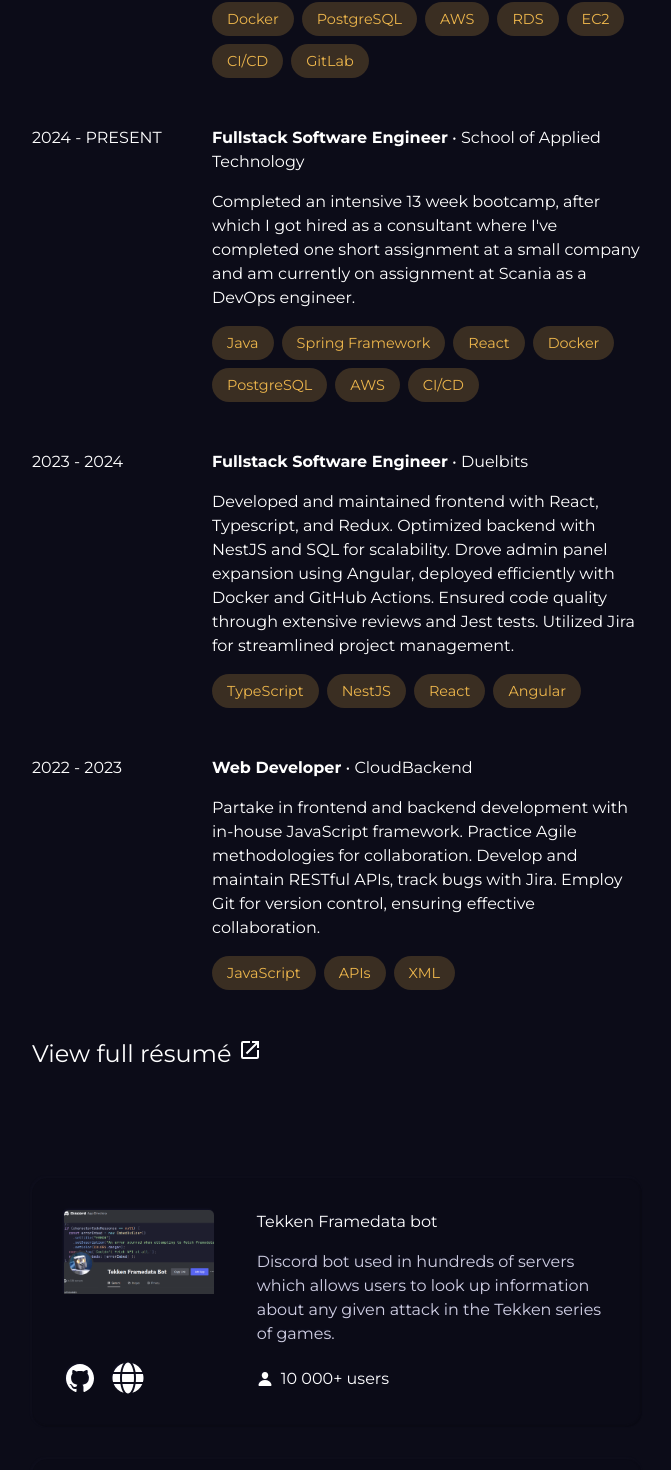
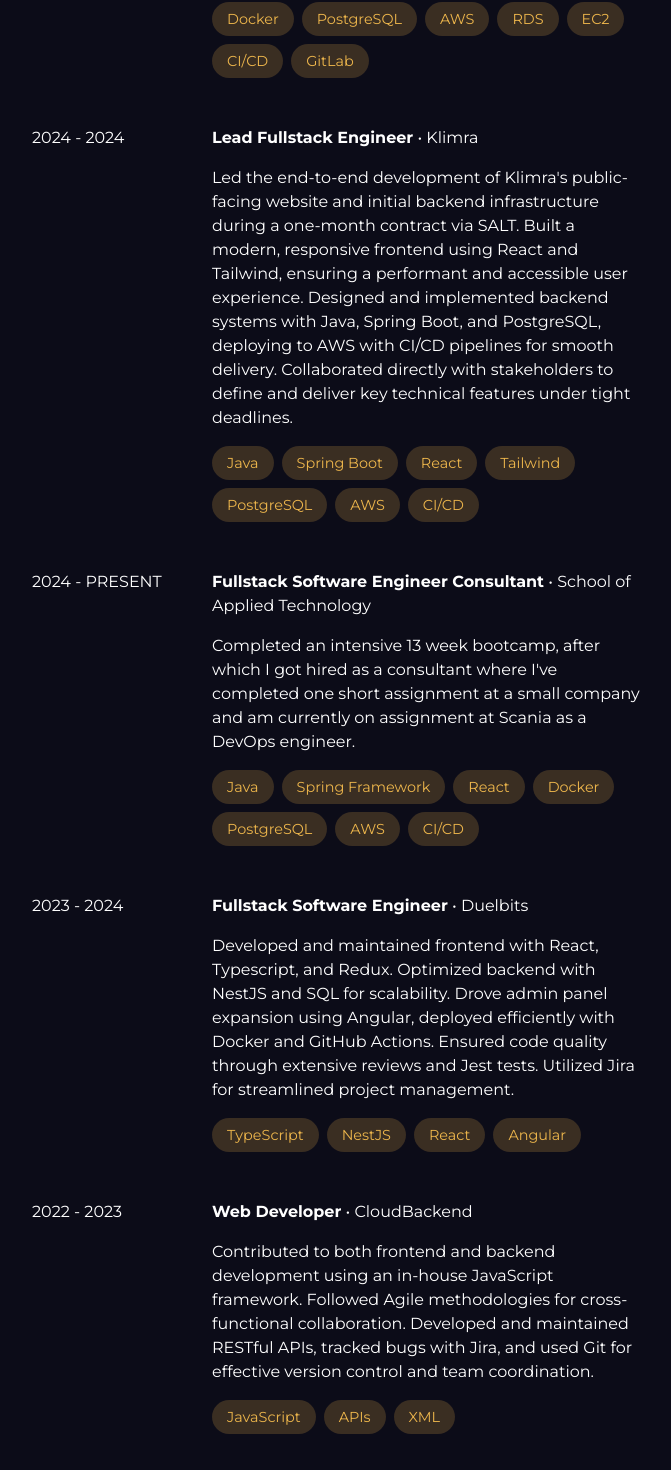
Before and after one commit to FrostemanNeogard/portfolio, a React (Vite) app: page / in a window 1280 px wide. Shown: the part 918-2388 px from the top of the page, without its empty margins (497-1168 px from the left). Built offline with nearby package versions, Linux system fonts and the light colour scheme; a web font is replaced by a local one.

Commit message:
Extract WorkArticle to separate component

```diff
--- /dev/null
+++ b/src/components/workArticle/index.tsx
@@ -0,0 +1,37 @@
+import * as Styled from "./styled";
+
+type WorkExperiencesProps = {
+  startDate: string;
+  endDate: string;
+  roleName: string;
+  companyName: string;
+  jobDescription: string;
+  tags: string[];
+};
+export const WorkArticle = ({
+  startDate,
+  endDate,
+  roleName,
+  companyName,
+  jobDescription,
+  tags,
+}: WorkExperiencesProps) => {
+  return (
+    <Styled.WorkArticle>
+      <h3>
+        {startDate} - {endDate}
+      </h3>
+      <h2>
+        <strong>{roleName}</strong> • {companyName}
+      </h2>
+      <p>{jobDescription}</p>
+      <div>
+        {tags.map((tag, index) => (
+          <span key={`work-tag-${companyName}-${roleName}-${index}`}>
+            {tag}
+          </span>
+        ))}
+      </div>
+    </Styled.WorkArticle>
+  );
+};
--- /dev/null
+++ b/src/components/workArticle/styled.ts
@@ -0,0 +1,27 @@
+import styled from "styled-components";
+
+export const WorkArticle = styled.article`
+  border-radius: 10px;
+  gap: 1rem 0.5rem;
+  display: grid;
+  grid-template-columns: 1fr 2.5fr;
+  grid-template-rows: auto auto auto;
+  h3 {
+    grid-row: 1 / -1;
+    text-align: left;
+    text-transform: uppercase;
+  }
+  div {
+    display: flex;
+    flex-wrap: wrap;
+    gap: 0.5rem;
+    font-size: 0.9rem;
+    span {
+      padding: 5px 15px;
+      border-radius: 9999px;
+      color: lighblue;
+      background-color: ${(props) => props.theme.secondaryDarkened};
+      color: ${(props) => props.theme.secondary};
+    }
+  }
+`;
--- a/src/components/workExperiences/index.tsx
+++ b/src/components/workExperiences/index.tsx
@@ -1,90 +1,87 @@
+import { WorkArticle } from "../workArticle";
 import * as Styled from "./styled";
 import { MdOpenInNew } from "react-icons/md";
 
 export const WorkExperiences = () => {
   return (
     <Styled.WorkSection id="work-experience">
-      <Styled.WorkArticle>
-        <h3>2024 - Present</h3>
-        <h2>
-          <strong>DevOps Engineer</strong> • Scania
-        </h2>
-        <p>
-          Design and implement CI/CD pipelines on GitLab to automate development
+      <WorkArticle
+        startDate="2024"
+        endDate="present"
+        roleName="DevOps Engineer"
+        companyName="Scania"
+        jobDescription="Design and implement CI/CD pipelines on GitLab to automate development
           and deployment processes, improving efficiency and reliability. Build
           and maintain AWS infrastructure, leveraging services like EC2, RDS,
           and Route 53 to support scalable applications. Develop and optimize
           Docker images for containerized deployments, ensuring consistency
           across environments. Work closely with development teams to enhance
-          automation, monitoring, and infrastructure as code practices.
-        </p>
-        <div>
-          <span>Docker</span>
-          <span>PostgreSQL</span>
-          <span>AWS</span>
-          <span>RDS</span>
-          <span>EC2</span>
-          <span>CI/CD</span>
-          <span>GitLab</span>
-        </div>
-      </Styled.WorkArticle>
-      <Styled.WorkArticle>
-        <h3>2024 - Present</h3>
-        <h2>
-          <strong>Fullstack Software Engineer</strong> • School of Applied
-          Technology
-        </h2>
-        <p>
-          Completed an intensive 13 week bootcamp, after which I got hired as a
+          automation, monitoring, and infrastructure as code practices."
+        tags={["Docker", "PostgreSQL", "AWS", "RDS", "EC2", "CI/CD", "GitLab"]}
+      />
+      <WorkArticle
+        startDate="2024"
+        endDate="2024"
+        roleName="Lead Fullstack Engineer"
+        companyName="Klimra"
+        jobDescription="Led the end-to-end development of Klimra's public-facing website and
+          initial backend infrastructure during a one-month contract via SALT. Built a modern,
+          responsive frontend using React and Tailwind, ensuring a performant and accessible
+          user experience. Designed and implemented backend systems with Java, Spring Boot,
+          and PostgreSQL, deploying to AWS with CI/CD pipelines for smooth delivery.
+          Collaborated directly with stakeholders to define and deliver key technical features
+          under tight deadlines."
+        tags={[
+          "Java",
+          "Spring Boot",
+          "React",
+          "Tailwind",
+          "PostgreSQL",
+          "AWS",
+          "CI/CD",
+        ]}
+      />
+      <WorkArticle
+        startDate="2024"
+        endDate="Present"
+        roleName="Fullstack Software Engineer Consultant"
+        companyName="School of Applied Technology"
+        jobDescription="Completed an intensive 13 week bootcamp, after which I got hired as a
           consultant where I've completed one short assignment at a small
-          company and am currently on assignment at Scania as a DevOps engineer.
-        </p>
-        <div>
-          <span>Java</span>
-          <span>Spring Framework</span>
-          <span>React</span>
-          <span>Docker</span>
-          <span>PostgreSQL</span>
-          <span>AWS</span>
-          <span>CI/CD</span>
-        </div>
-      </Styled.WorkArticle>
-      <Styled.WorkArticle>
-        <h3>2023 - 2024</h3>
-        <h2>
-          <strong>Fullstack Software Engineer</strong> • Duelbits
-        </h2>
-        <p>
-          Developed and maintained frontend with React, Typescript, and Redux.
+          company and am currently on assignment at Scania as a DevOps engineer."
+        tags={[
+          "Java",
+          "Spring Framework",
+          "React",
+          "Docker",
+          "PostgreSQL",
+          "AWS",
+          "CI/CD",
+        ]}
+      />
+      <WorkArticle
+        startDate="2023"
+        endDate="2024"
+        roleName="Fullstack Software Engineer"
+        companyName="Duelbits"
+        jobDescription="Developed and maintained frontend with React, Typescript, and Redux.
           Optimized backend with NestJS and SQL for scalability. Drove admin
           panel expansion using Angular, deployed efficiently with Docker and
           GitHub Actions. Ensured code quality through extensive reviews and
-          Jest tests. Utilized Jira for streamlined project management.
-        </p>
-        <div>
-          <span>TypeScript</span>
-          <span>NestJS</span>
-          <span>React</span>
-          <span>Angular</span>
-        </div>
-      </Styled.WorkArticle>
-      <Styled.WorkArticle>
-        <h3>2022 - 2023</h3>
-        <h2>
-          <strong>Web Developer</strong> • CloudBackend
-        </h2>
-        <p>
-          Partake in frontend and backend development with in-house JavaScript
-          framework. Practice Agile methodologies for collaboration. Develop and
-          maintain RESTful APIs, track bugs with Jira. Employ Git for version
-          control, ensuring effective collaboration.
-        </p>
-        <div>
-          <span>JavaScript</span>
-          <span>APIs</span>
-          <span>XML</span>
-        </div>
-      </Styled.WorkArticle>
+          Jest tests. Utilized Jira for streamlined project management."
+        tags={["TypeScript", "NestJS", "React", "Angular"]}
+      />
+      <WorkArticle
+        startDate="2022"
+        endDate="2023"
+        roleName="Web Developer"
+        companyName="CloudBackend"
+        jobDescription="Contributed to both frontend and backend development using an in-house
+          JavaScript framework. Followed Agile methodologies for cross-functional collaboration.
+          Developed and maintained RESTful APIs, tracked bugs with Jira, and used Git for effective
+          version control and team coordination."
+        tags={["JavaScript", "APIs", "XML"]}
+      />
       <Styled.ResumeButton>
         <a href="resume.pdf" target="_blank">
           View full résumé <MdOpenInNew />
--- a/src/components/workExperiences/styled.ts
+++ b/src/components/workExperiences/styled.ts
@@ -22,29 +22,3 @@
     }
   }
 `;
-
-export const WorkArticle = styled.article`
-  border-radius: 10px;
-  gap: 1rem 0.5rem;
-  display: grid;
-  grid-template-columns: 1fr 2.5fr;
-  grid-template-rows: auto auto auto;
-  h3 {
-    grid-row: 1 / -1;
-    text-align: left;
-    text-transform: uppercase;
-  }
-  div {
-    display: flex;
-    flex-wrap: wrap;
-    gap: 0.5rem;
-    font-size: 0.9rem;
-    span {
-      padding: 5px 15px;
-      border-radius: 9999px;
-      color: lighblue;
-      background-color: ${(props) => props.theme.secondaryDarkened};
-      color: ${(props) => props.theme.secondary};
-    }
-  }
-`;
```
